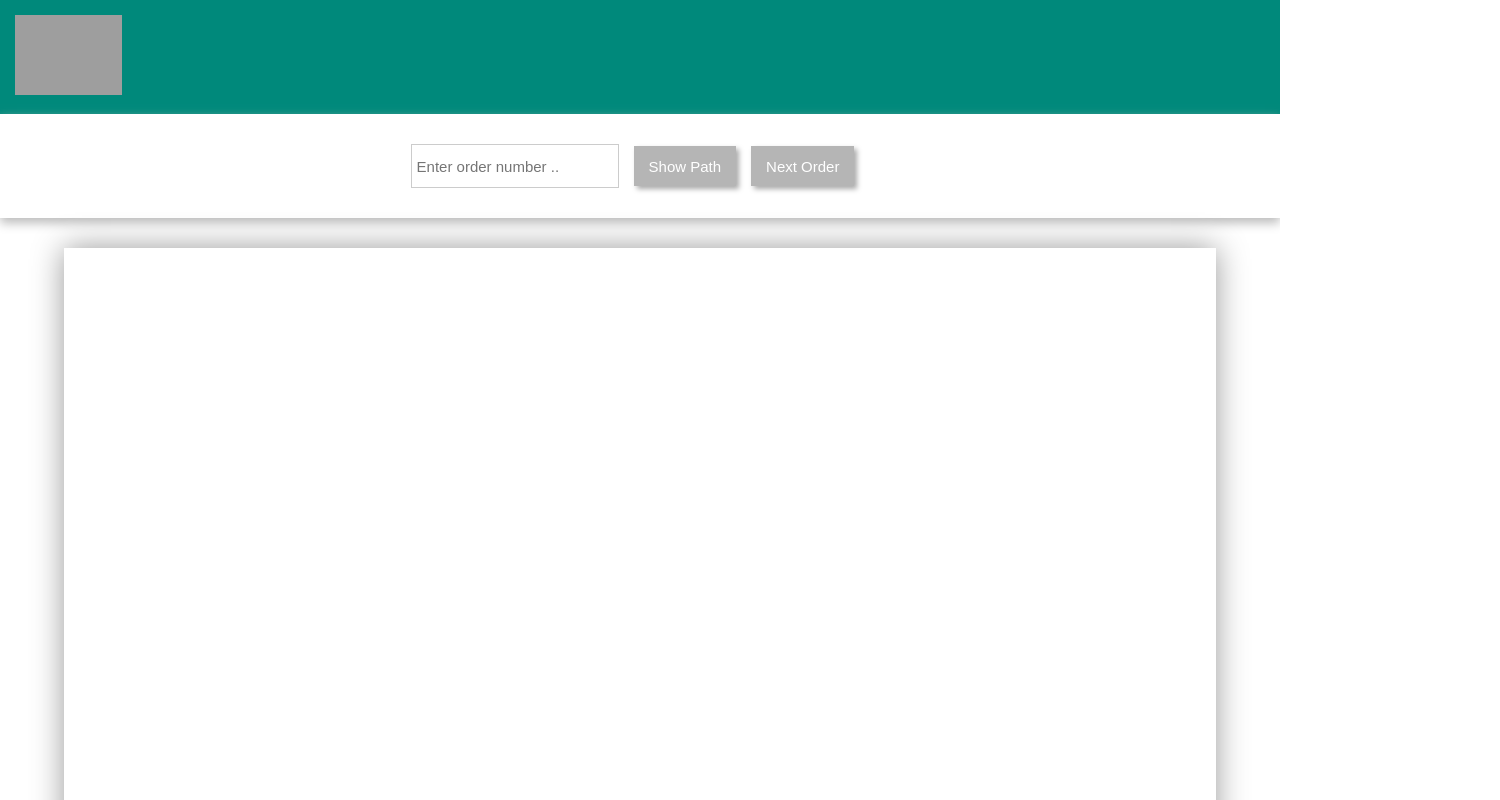
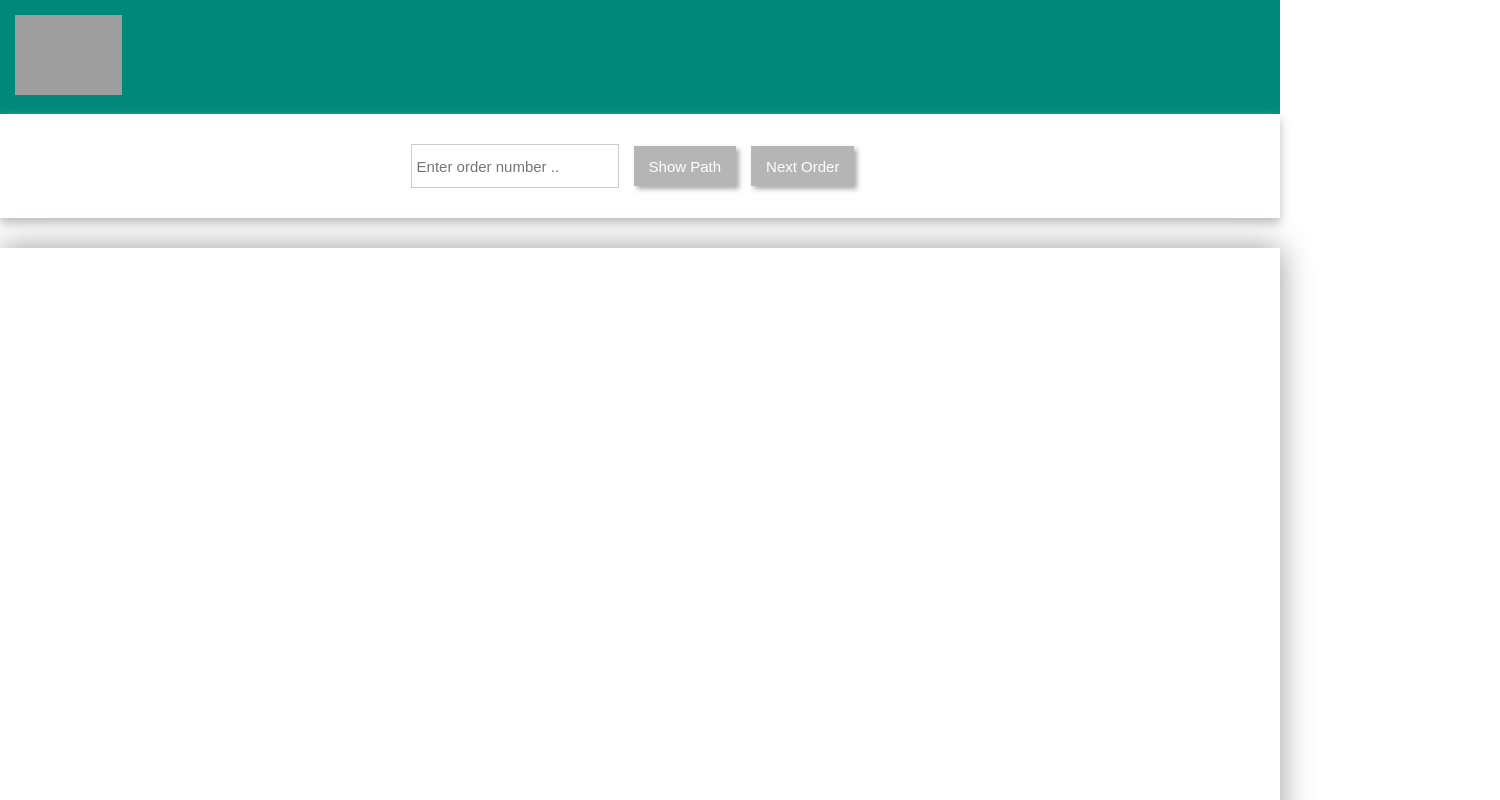
Before and after one commit to tusharsamyama/pickup, a React (Create React App) app: page / in a window 1280 px wide. Shown: the top 800 px of the page, 1500 px wide, since content can reach past the window. Built offline with nearby package versions, Linux system fonts and the light colour scheme; no server answers; grey boxes are pictures that could not be loaded.

Commit message:
scroll fixed

```diff
--- a/src/App.css
+++ b/src/App.css
@@ -76,9 +76,6 @@ button:disabled {
 }
 
 .canvasContainer {
-  height:600px;
-  width:90%;
-  overflow: scroll;
   text-align:center;
   margin:0px auto;
   margin-bottom: 100px;
--- a/src/App.js
+++ b/src/App.js
@@ -101,8 +101,11 @@ class App extends Component {
     const elemTop = c.offsetTop;
     const canvasX = e.pageX-elemLeft;
     const canvasY = e.pageY-elemTop;
+
     const rackPosX = Math.floor(canvasX/size)*size;
     const rackPosY = Math.floor(canvasY/size)*size;
+    console.log(rackPosX,rackPosY);
+
     const hashVal = rackPosX+"_"+rackPosY;
     if(selected[hashVal]) {
       if(selected[hashVal].isSelected){
@@ -138,6 +141,7 @@ class App extends Component {
     //alert('here..');
     ctx.lineWidth = 1;
     const { size, racks, selected } = this.state, hash = {};
+
     racks.map((box)=>{
       const xp = box.x*size;
       const yp = box.y*size;
@@ -153,6 +157,7 @@ class App extends Component {
     });
 
     ctx.stroke();
+    console.log('>>>',hash);
   }
 
   drawPath() {
@@ -241,7 +246,7 @@ class App extends Component {
         </div>
 
         <div className="canvasContainer">
-          <canvas id="myCanvas" width="1500" height="1500" />
+          <canvas id="myCanvas" width="1500" height="2600" />
         </div>
 
       </div>
```
